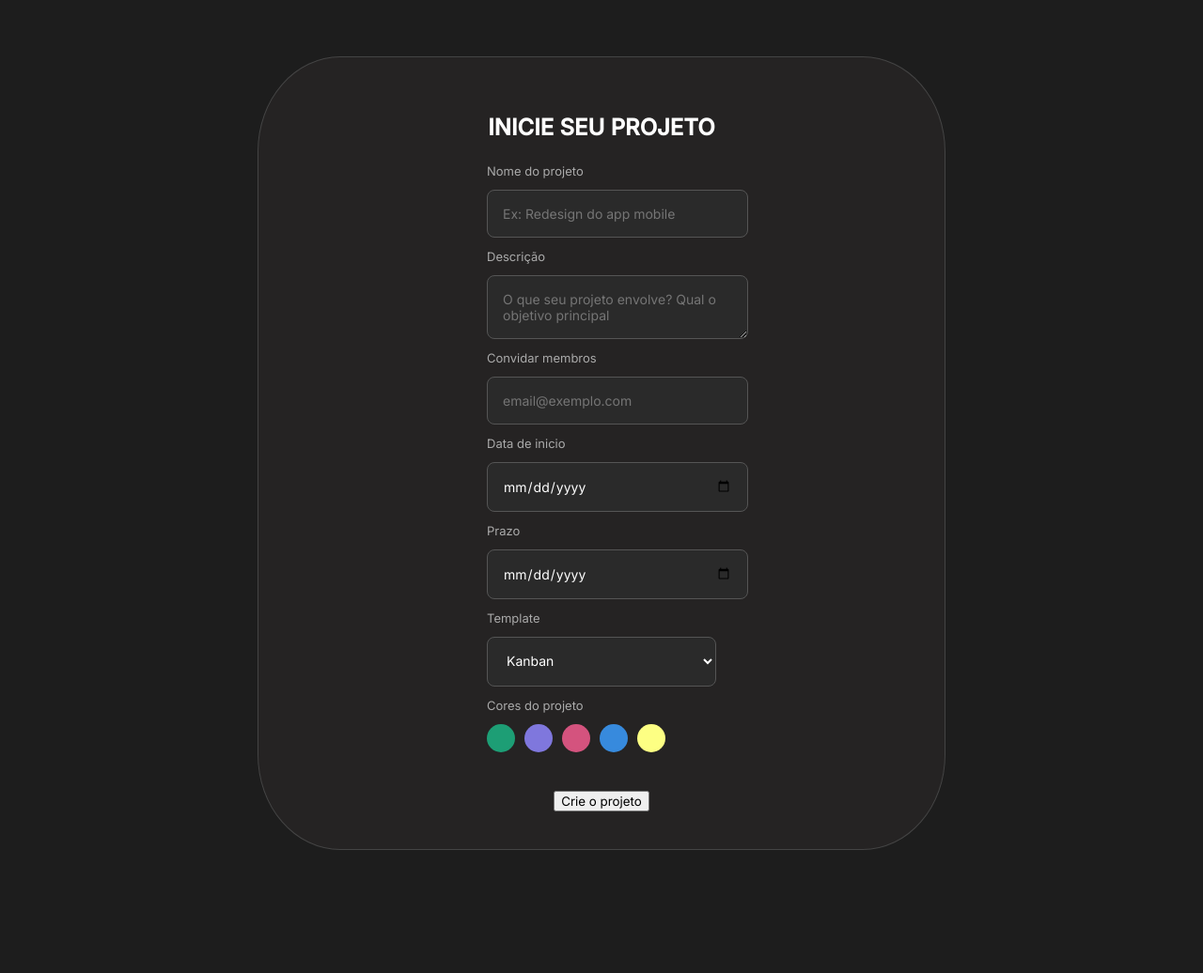
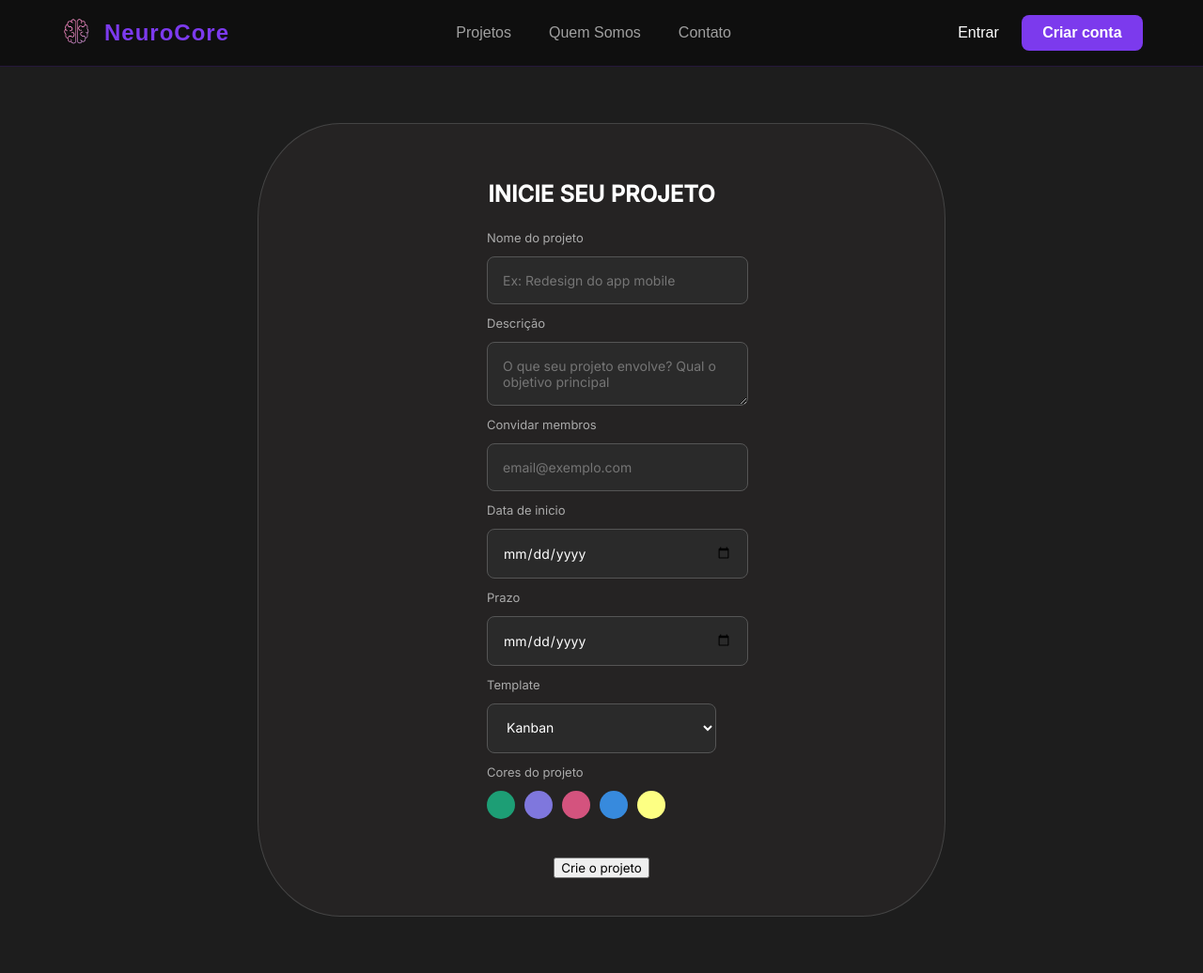
Before and after one commit to ShogunLTDA-Enterprise/NeuroCore, a Flask app: page / in a window 1280 px wide. Shown: the whole page at 94% size. Before the commit the page ends 905 px from the top, so only its background shows below. Run offline with Flask 3, Linux system fonts and the light colour scheme.

Commit message:
navbar na parte de criação de projeto

```diff
--- a/static/style.css
+++ b/static/style.css
@@ -5,6 +5,93 @@ body {
   margin: 0;
   padding: 0;
   background-color: #1d1d1d;
+}
+
+.navbar {
+    display: flex;
+    align-items: center;
+    justify-content: space-between;
+    padding: 0 4rem;
+    height: 70px;
+    background: rgba(13, 13, 13, 0.8);
+    backdrop-filter: blur(12px);
+    -webkit-backdrop-filter: blur(12px);
+    border-bottom: 1px solid #7c3aed33;
+    position: sticky;
+    top: 0;
+    z-index: 1000;
+    font-weight: 100;
+}
+
+.navbar-logo {
+    display: flex;
+    align-items: center;
+    gap: 12px;
+}
+
+.navbar-logo img {
+    height: 35px;
+    width: auto;
+}
+
+.textologo {
+    font-size: 1.5rem;
+    font-weight: 700;
+    color: #7c3aed;
+    text-decoration: none;
+    font-family: 'Archivo Black', sans-serif;
+    letter-spacing: 1px;
+}
+
+.navbar-links {
+    display: flex;
+    gap: 2.5rem;
+}
+
+.navbar-links a {
+    font-size: 1rem;
+    font-weight: 500;
+    font-family: 'Nunito', sans-serif;
+    color: #a0a0a0;
+    text-decoration: none;
+    transition: color 0.3s;
+}
+
+.navbar-links a:hover {
+    color: #7c3aed;
+}
+
+.navbar-acoes {
+    display: flex;
+    align-items: center;
+    gap: 1.5rem;
+    font-family: 'Nunito', sans-serif;
+}
+
+.btn-entrar {
+    font-size: 1rem;
+    color: #fff;
+    text-decoration: none;
+    transition: opacity 0.3s;
+}
+
+.btn-entrar:hover {
+    opacity: 0.8;
+}
+
+.btn-criar {
+    padding: 0.6rem 1.4rem;
+    background: #7c3aed;
+    border-radius: 8px;
+    color: #fff;
+    font-size: 1rem;
+    text-decoration: none;
+    font-weight: 600;
+}
+
+.btn-criar:hover {
+    background: #6d28d9;
+    transform: translateY(-1px);
 }
 
 .container{
--- a/templates/Criacao_Projeto.html
+++ b/templates/Criacao_Projeto.html
@@ -7,6 +7,27 @@
     <link rel="stylesheet" href="/static/style.css">
 </head>
 <body>
+
+      <nav class="navbar">
+        <div class="navbar-logo">
+            <a href="/index.html#">
+                <img src="/imagens/cérebro-cor-de-rosa-e-roxo-80348150 (1) 1.png" alt="Neurocore Logo">
+            </a>
+            <a class="textologo" href="/index.html#">NeuroCore</a>
+        </div>
+
+        <div class="navbar-links">
+            <a href="/index.html#projeto">Projetos</a>
+            <a href="/index.html#sobre">Quem Somos</a>
+            <a href="/index.html#contato">Contato</a>
+        </div>
+
+        <div class="navbar-acoes">
+            <a href="/Login/login.html" class="btn-entrar">Entrar</a>
+            <a href="/Cadastro/cadastro.html" class="btn-criar">Criar conta</a>
+        </div>
+    </nav>
+
     <main class="cabecaralho">
         <div class="container">
             <h2>INICIE SEU PROJETO</h2>
```
